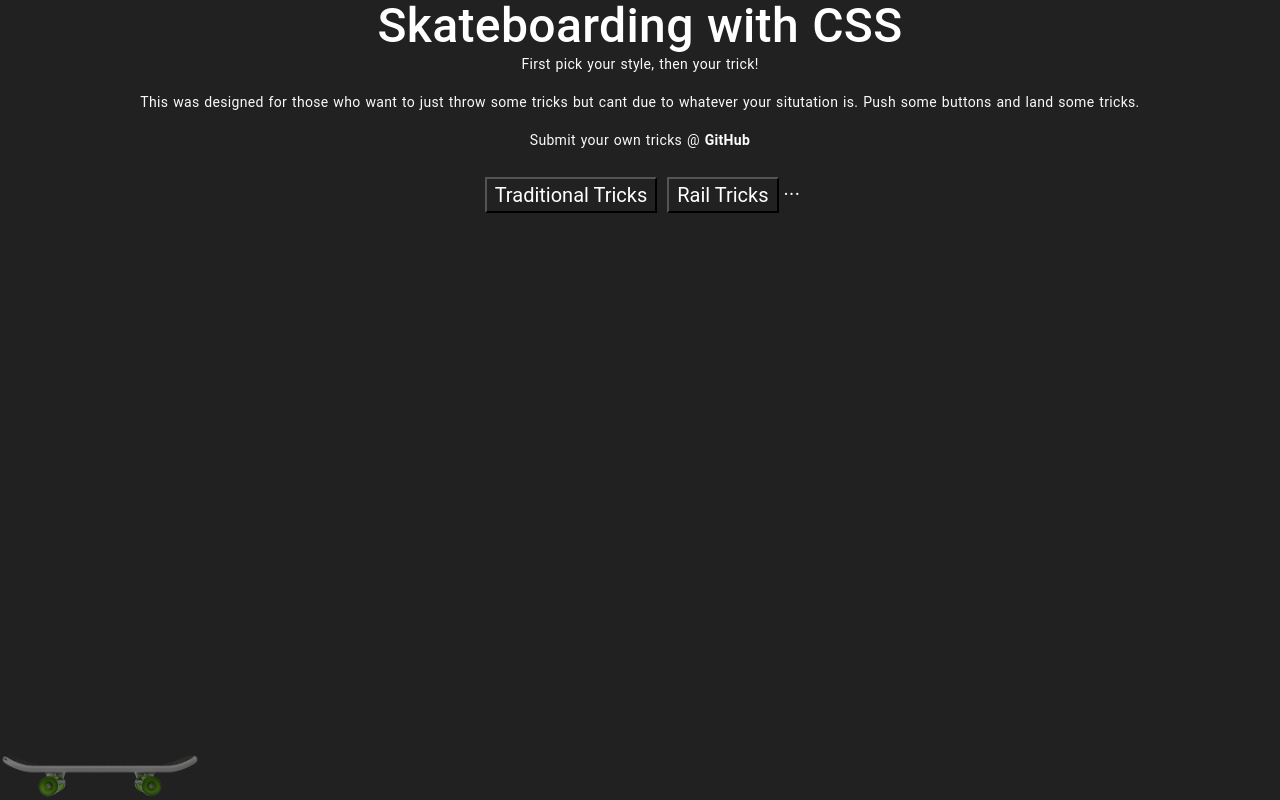
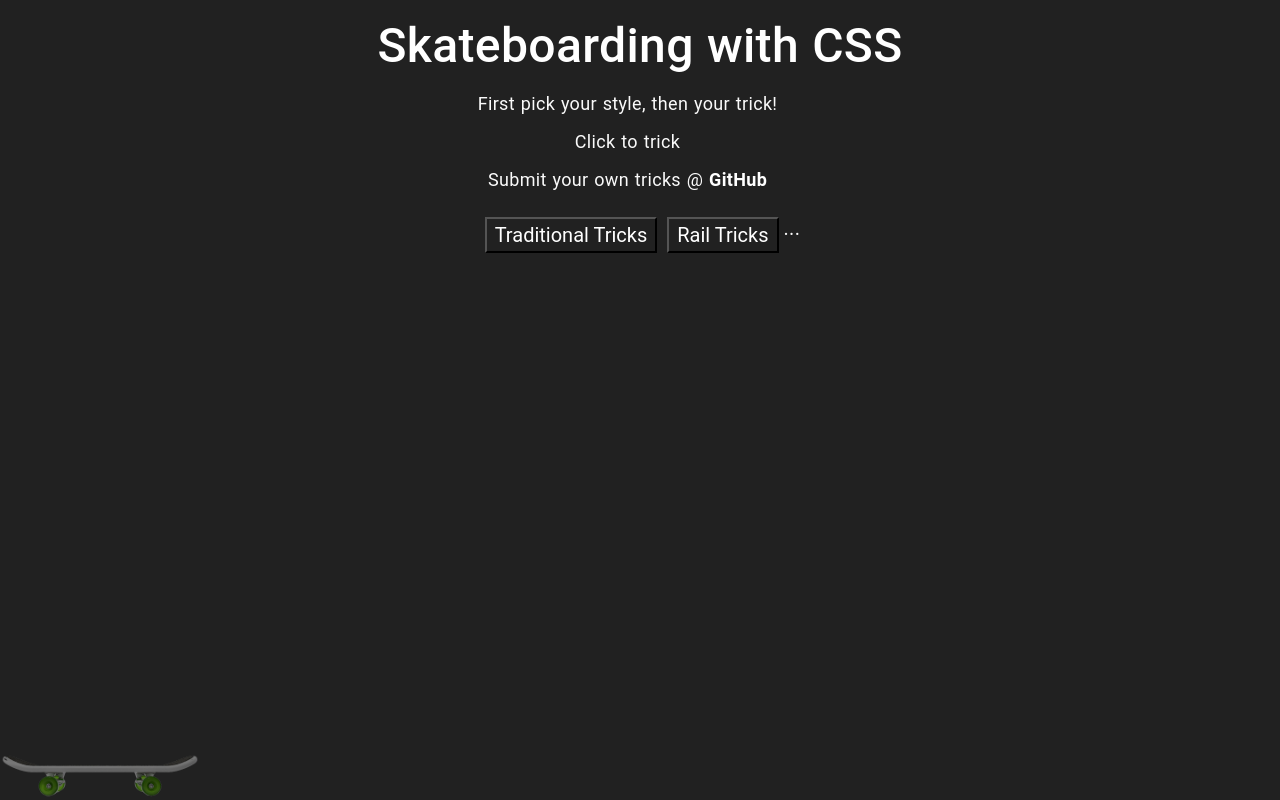
Before and after one commit to raffik16/skatersparadise, a Nuxt app: page / in a window 1280 px wide. Built offline with nearby package versions, Linux system fonts and the light colour scheme.

Commit message:
reset boder

```diff
--- a/pages/index.vue
+++ b/pages/index.vue
@@ -1,6 +1,7 @@
 <template>
   <!-- Main Parent Index Div -->
   <div class="main-parent">
+    <div class="text">
       <h1>
         Skateboarding with CSS
       </h1>
@@ -8,9 +9,7 @@
         First pick your style, then your trick!
       </p>
       <p>
-      This was designed for those who want to just throw some tricks but cant
-      due to whatever your situtation is. Push some buttons and land some
-      tricks.
+        Click to trick
       </p>
       <p>
         Submit your own tricks @
@@ -18,6 +17,7 @@
           ><b>GitHub</b></a
         >
       </p>
+    </div>
     <div class="menu">
       <button
         class="menu-item"
@@ -278,6 +278,20 @@ export default {
   align-items: center;
   justify-content: center;
 
+  .text {
+    text-align: center;
+    margin-top: 20px;
+
+    h1 {
+      margin-bottom: 20px;
+    }
+
+    p {
+      font-size: 18px;
+      max-width: 500px;
+    }
+  }
+
   .menu {
     display: flex;
     margin-bottom: auto;
@@ -303,10 +317,10 @@ export default {
   }
 
   .rail {
-    border: 6px solid transparent;
-    border-image: linear-gradient(to right, teal, lightYellow);
-    border-image-slice: 1;
+    border: 6px solid teal;
     border-bottom: 0;
+
+    border-radius: 10px 10px 0 0;
 
     width: 60%;
     height: 100px;
```
Lines whose indentation alone changed are shown as unchanged.
